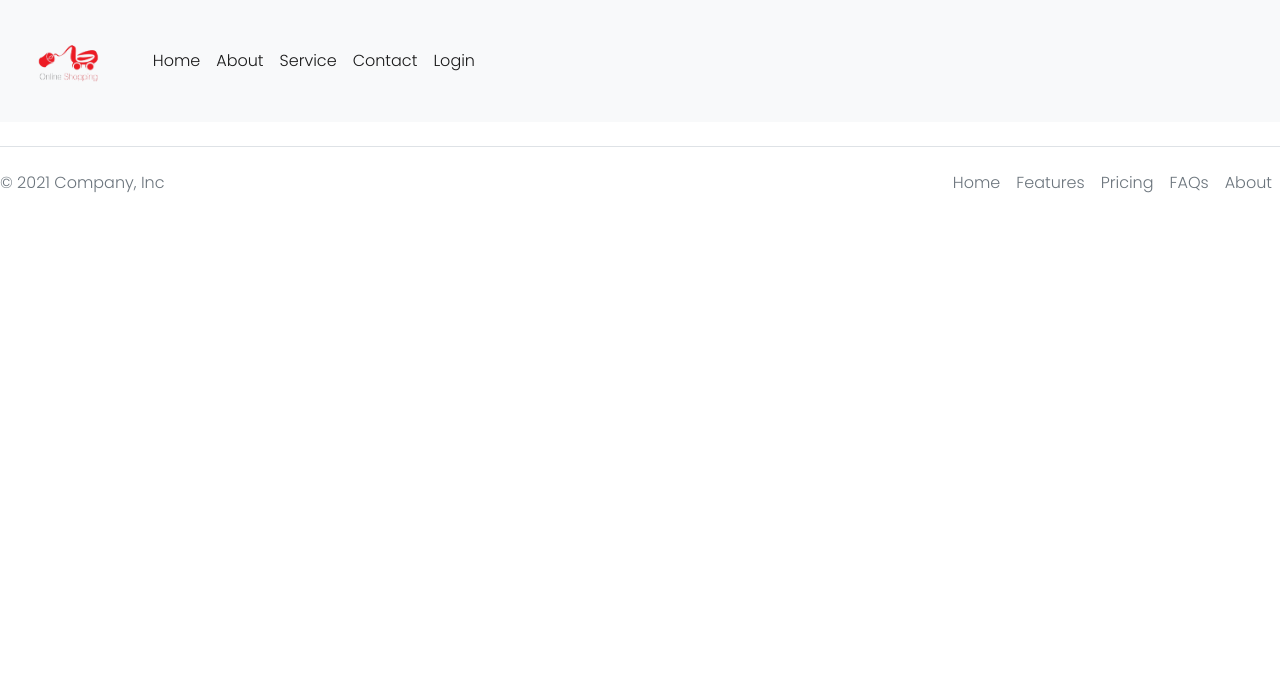
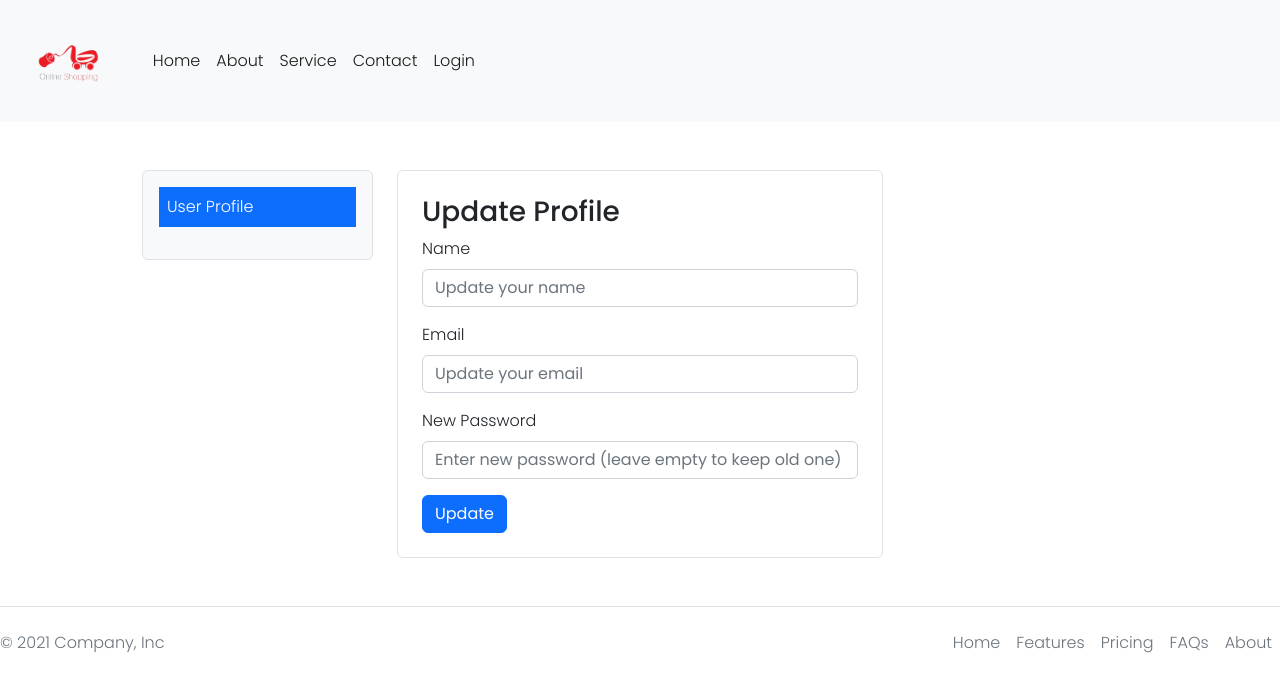
Before and after one commit to devShaheer-del/shopping-app, a React (Vite) app: page /Dashboard in a window 1280 px wide. Shown: the top 690 px of the page. Built offline with nearby package versions, Linux system fonts and the light colour scheme.

Commit message:
user profile updated success

```diff
--- /dev/null
+++ b/context/auth.jsx
@@ -0,0 +1,27 @@
+import { createContext, useState, useContext, useEffect } from "react";
+
+export const AuthContext = createContext();
+
+export const AuthProvider = ({ children }) => {
+    const [auth, setAuth] = useState({
+        user: null,
+        token: ""
+    });
+
+
+    useEffect(() => {
+    const data = localStorage.getItem("User");
+    if (data) {
+        setAuth(JSON.parse(data)); // Directly set the parsed data
+    }
+}, []);
+
+
+    return (
+        <AuthContext.Provider value={{ auth, setAuth }}>
+            {children}
+        </AuthContext.Provider>
+    );
+};
+
+export const useAuth = () => useContext(AuthContext);
--- a/src/App.css
+++ b/src/App.css
@@ -32,3 +32,6 @@
 
 
 }
+
+
+/* dashborad style */
--- a/src/App.jsx
+++ b/src/App.jsx
@@ -10,6 +10,8 @@ import LoginPage from './pages/LoginPage';
 import SignupPage from './pages/SignupPage';
 import Shop from './pages/Shop';
 import Protect from './components/Protect';
+import Dashboard from './components/Dashboard';
+
 function App() {
   return (
     <>
@@ -24,6 +26,7 @@ function App() {
             <Route path='/Login' element={<LoginPage />} />
             <Route path='/SignupPage' element={<SignupPage />} />
             <Route path='/Shop' element={<Protect Component={Shop} />} />
+            <Route path='/Dashboard' element={<Protect Component={Dashboard} />} />
 
           </Routes>
         </Layout>
--- /dev/null
+++ b/src/components/Dashboard.jsx
@@ -0,0 +1,121 @@
+import React, { useEffect, useState } from "react";
+import toast from "react-hot-toast";
+
+const Dashboard = () => {
+    const [activeTab, setActiveTab] = useState("profile");
+
+    const [userData, setUserData] = useState({
+        name: "",
+        email: "",
+        password: "" // ✅ Password field empty by default
+    });
+
+    useEffect(() => {
+        const data = localStorage.getItem("User");
+
+        if (data) {
+            const userData = JSON.parse(data);
+            setUserData({
+                name: userData.name || "",
+                email: userData.email || "",
+                password: "" // ✅ Don't show hashed password
+            });
+        }
+    }, []);
+
+
+    const handleChange = (e) => {
+        setUserData({ ...userData, [e.target.name]: e.target.value });
+    };
+
+    const handleUpdate = async (e) => {
+        e.preventDefault();
+        try {
+
+            const id = localStorage.getItem('id');
+            const response = await fetch(`http://localhost:8080/user/userUpdate/${id}`, {
+                method: "PUT",
+                headers: {
+                    "Content-Type": "application/json"
+                },
+                body: JSON.stringify(userData),
+            });
+
+            const result = await response.json();
+            if (response.ok) {
+                toast("Profile updated successfully!");
+            } else {
+                toast(result.message);
+            }
+        } catch (error) {
+            console.error("Error updating user:", error);
+        }
+    };
+
+    return (
+        <div className="container">
+            <div className="row m-5">
+                {/* ✅ Sidebar */}
+                <div className="col-md-3">
+                    <div className="navigates p-3 bg-light border rounded">
+                        <ul className="list-unstyled">
+                            <li
+                                className={`p-2 ${activeTab === "profile" ? "bg-primary text-white" : ""}`}
+                                onClick={() => setActiveTab("profile")}
+                                style={{ cursor: "pointer" }}
+                            >
+                                User Profile
+                            </li>
+                        </ul>
+                    </div>
+                </div>
+
+                {/* ✅ Main Content */}
+                <div className="col-md-6">
+                    {activeTab === "profile" && (
+                        <div className="p-4 bg-white border rounded">
+                            <h3>Update Profile</h3>
+                            <form onSubmit={handleUpdate}>
+                                <div className="mb-3">
+                                    <label className="form-label">Name</label>
+                                    <input
+                                        type="text"
+                                        name="name"
+                                        value={userData.name}
+                                        onChange={handleChange}
+                                        className="form-control"
+                                        placeholder="Update your name"
+                                    />
+                                </div>
+                                <div className="mb-3">
+                                    <label className="form-label">Email</label>
+                                    <input
+                                        type="email"
+                                        name="email"
+                                        value={userData.email}
+                                        onChange={handleChange}
+                                        className="form-control"
+                                        placeholder="Update your email"
+                                    />
+                                </div>
+                                <div className="mb-3">
+                                    <label className="form-label">New Password</label>
+                                    <input
+                                        type="password"
+                                        name="password"
+                                        onChange={handleChange}
+                                        className="form-control"
+                                        placeholder="Enter new password (leave empty to keep old one)"
+                                    />
+                                </div>
+                                <button type="submit" className="btn btn-primary">Update</button>
+                            </form>
+                        </div>
+                    )}
+                </div>
+            </div>
+        </div>
+    );
+};
+
+export default Dashboard;
--- a/src/components/Header.jsx
+++ b/src/components/Header.jsx
@@ -5,19 +5,25 @@ import toast from 'react-hot-toast';
 
 function Header() {
     const [userName, setUserName] = useState(null);
+    const [token, Settoken] = useState(null);
     const navigate = useNavigate();
+
 
     useEffect(() => {
         const storedUser = localStorage.getItem('UserName');
+        const storedToken = localStorage.getItem('Usertoken');
         if (storedUser) {
             setUserName(storedUser);
+            Settoken(storedToken)
         }
     }, []);
 
     const handleLogout = () => {
         localStorage.removeItem('UserName');
-        localStorage.removeItem('token');
+        localStorage.removeItem('Usertoken');
+        localStorage.removeItem('User')
         setUserName(null);
+        Settoken(null);
         navigate('/Login');
         toast.success("User LogOut Success")
     };
@@ -54,6 +60,7 @@ function Header() {
                                     <li className="nav-item">
                                         <Link to="/Shop" className="nav-link active">Shop</Link>
                                     </li>
+
                                 </>
                             ) : (
                                 <>
@@ -69,6 +76,10 @@ function Header() {
                         </li>
                         {userName ? (
                             <>
+
+                                <li className="nav-item">
+                                    <Link to="/Dashboard" className="nav-link active">DashBoard</Link>
+                                </li>
                                 <li className="nav-item">
                                     <span className="nav-link active fw-bold">Welcome, {userName}</span>
                                 </li>
--- a/src/components/Login.jsx
+++ b/src/components/Login.jsx
@@ -2,8 +2,11 @@ import axios from 'axios';
 import React from 'react';
 import { Link, useNavigate } from 'react-router-dom';
 import toast from 'react-hot-toast';
+import { useAuth } from '../../context/auth';
+function Login() {
 
-function Login() {
+    const { auth, setAuth } = useAuth();
+
     const navigate = useNavigate();
 
     const handleLogin = async (e) => {
@@ -14,20 +17,30 @@ function Login() {
 
             console.log("Form Data:", obj);
 
-            const url = "https://shopping-6zddet5gv-devshaheer-dels-projects.vercel.app/user/userLogin";
+            const url = "http://localhost:8080/user/userLogin";
 
             const response = await axios.post(url, obj);
 
             if (response.status === 200 || response.status === 201) {
-                const { token, UserName } = response.data;
+                const { token, UserName, user, userId } = response.data;
+
+
 
                 localStorage.setItem('Usertoken', token);
                 localStorage.setItem('UserName', UserName);
+                localStorage.setItem('User', JSON.stringify(user));
+                localStorage.setItem('id', userId)
 
                 toast.success("Login Successfully");
 
+                setAuth({
+                    ...auth,
+                    user: UserName,
+                    token: token
+                })
+
                 setTimeout(() => {
-                    window.location.href = "/"
+                    window.location.href = '/'
                 }, 3000);
                 // No need for setTimeout
             } else {
--- a/src/main.jsx
+++ b/src/main.jsx
@@ -2,11 +2,17 @@ import { StrictMode } from 'react'
 import { createRoot } from 'react-dom/client'
 import './index.css'
 import App from './App.jsx'
-import  { Toaster } from 'react-hot-toast';
-
+import { Toaster } from 'react-hot-toast';
+import { AuthProvider } from '../context/auth.jsx';
 createRoot(document.getElementById('root')).render(
   <StrictMode>
-    <App />
-    <Toaster/>
+
+    <AuthProvider>
+
+      <App />
+    </AuthProvider>
+
+
+    <Toaster />
   </StrictMode>,
 )
--- a/src/pages/About.jsx
+++ b/src/pages/About.jsx
@@ -1,11 +1,19 @@
 import React from 'react'
-import AboutUsComp from '../components/AboutUsComp'
+import AboutUsComp from '../components/AboutUsComp';
+import { useAuth } from '../../context/auth';
 function About() {
+
+  const { auth } = useAuth();
+
   return (
     <>
 
-    <AboutUsComp/>
-
+      <AboutUsComp />
+      <pre>
+        {
+          JSON.stringify(auth, null, 4)
+        }
+      </pre>
     </>
   )
 }
--- a/src/pages/Home.jsx
+++ b/src/pages/Home.jsx
@@ -1,15 +1,19 @@
 import React from 'react'
 import Hero from '../components/Hero'
 import Cards from '../components/Cards'
+import { useAuth } from '../../context/auth'
+function Home() {
 
-function Home() {
+  const {auth , setauth} = useAuth();
+
   return (
     <>
 
     <div className="container">
         <Hero/>
         <div className="cards-container">
-        <Cards/>
+        {/* <Cards/> */}
+
         </div>
     </div>
 
```
Also changed, not shown: src/components/Hero.jsx (+31 -9 lines), src/assets/favicon.svg (added).
